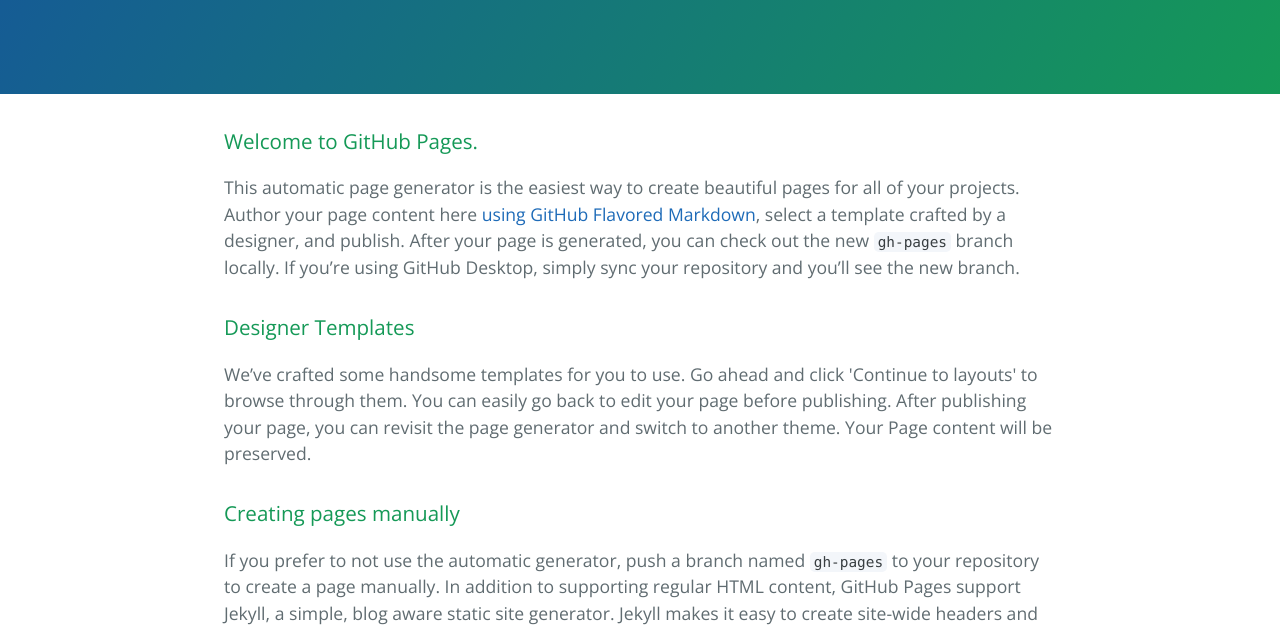
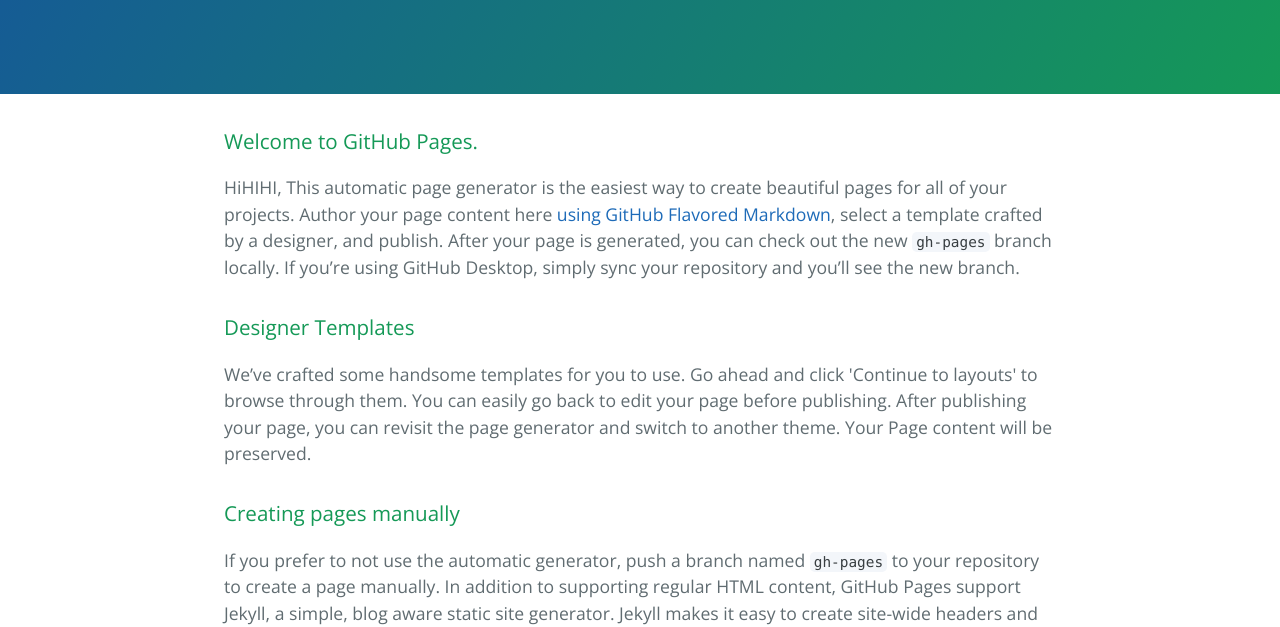
Before and after one commit to Kaixin1214/Kaixin1214.github.io, a plain HTML site: page index.html in a window 1280 px wide. Shown: the part 176-803 px from the top of the page. Drawn offline with nearby package versions, Linux system fonts and the light colour scheme.

Commit message:
Update index.html

```diff
--- a/index.html
+++ b/index.html
@@ -19,7 +19,7 @@
       <h3>
 <a id="welcome-to-github-pages" class="anchor" href="#welcome-to-github-pages" aria-hidden="true"><span aria-hidden="true" class="octicon octicon-link"></span></a>Welcome to GitHub Pages.</h3>
 
-<p>This automatic page generator is the easiest way to create beautiful pages for all of your projects. Author your page content here <a href="https://guides.github.com/features/mastering-markdown/">using GitHub Flavored Markdown</a>, select a template crafted by a designer, and publish. After your page is generated, you can check out the new <code>gh-pages</code> branch locally. If you’re using GitHub Desktop, simply sync your repository and you’ll see the new branch.</p>
+<p>HiHIHI, This automatic page generator is the easiest way to create beautiful pages for all of your projects. Author your page content here <a href="https://guides.github.com/features/mastering-markdown/">using GitHub Flavored Markdown</a>, select a template crafted by a designer, and publish. After your page is generated, you can check out the new <code>gh-pages</code> branch locally. If you’re using GitHub Desktop, simply sync your repository and you’ll see the new branch.</p>
 
 <h3>
 <a id="designer-templates" class="anchor" href="#designer-templates" aria-hidden="true"><span aria-hidden="true" class="octicon octicon-link"></span></a>Designer Templates</h3>
```
